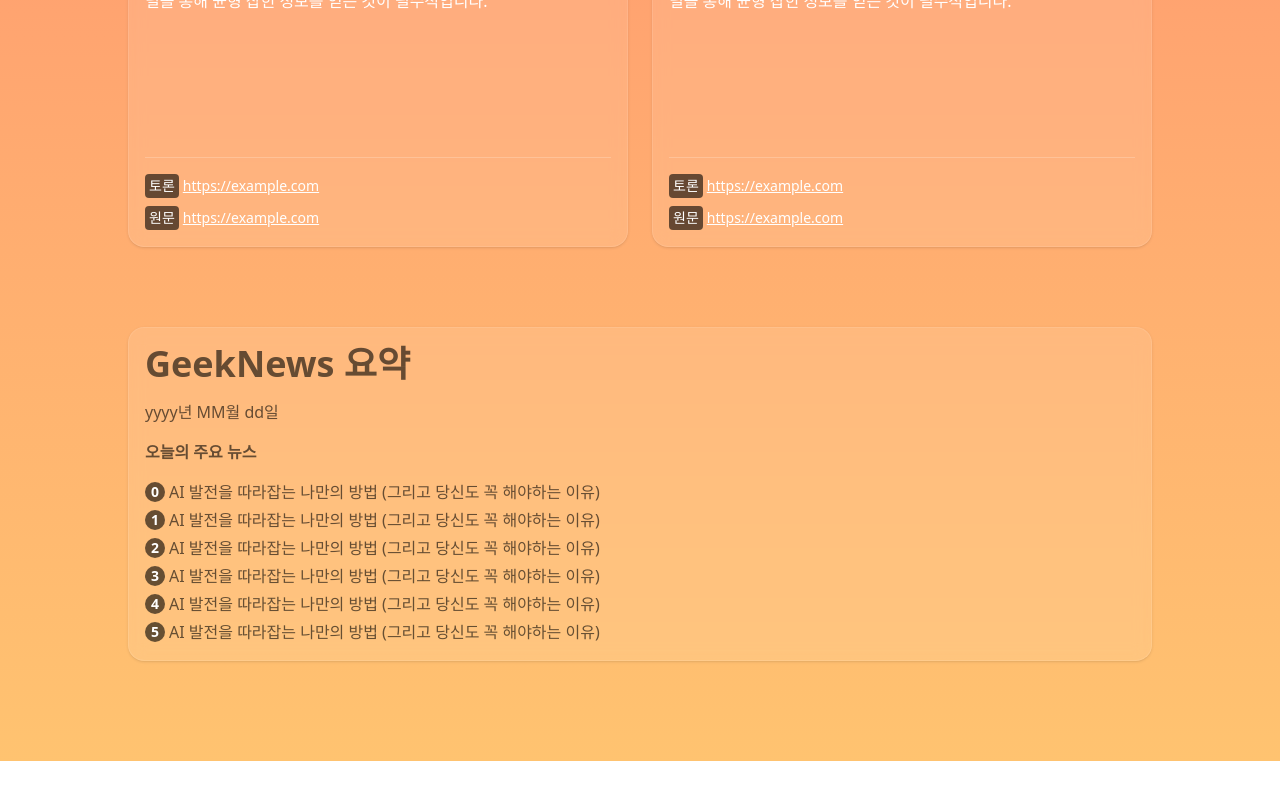
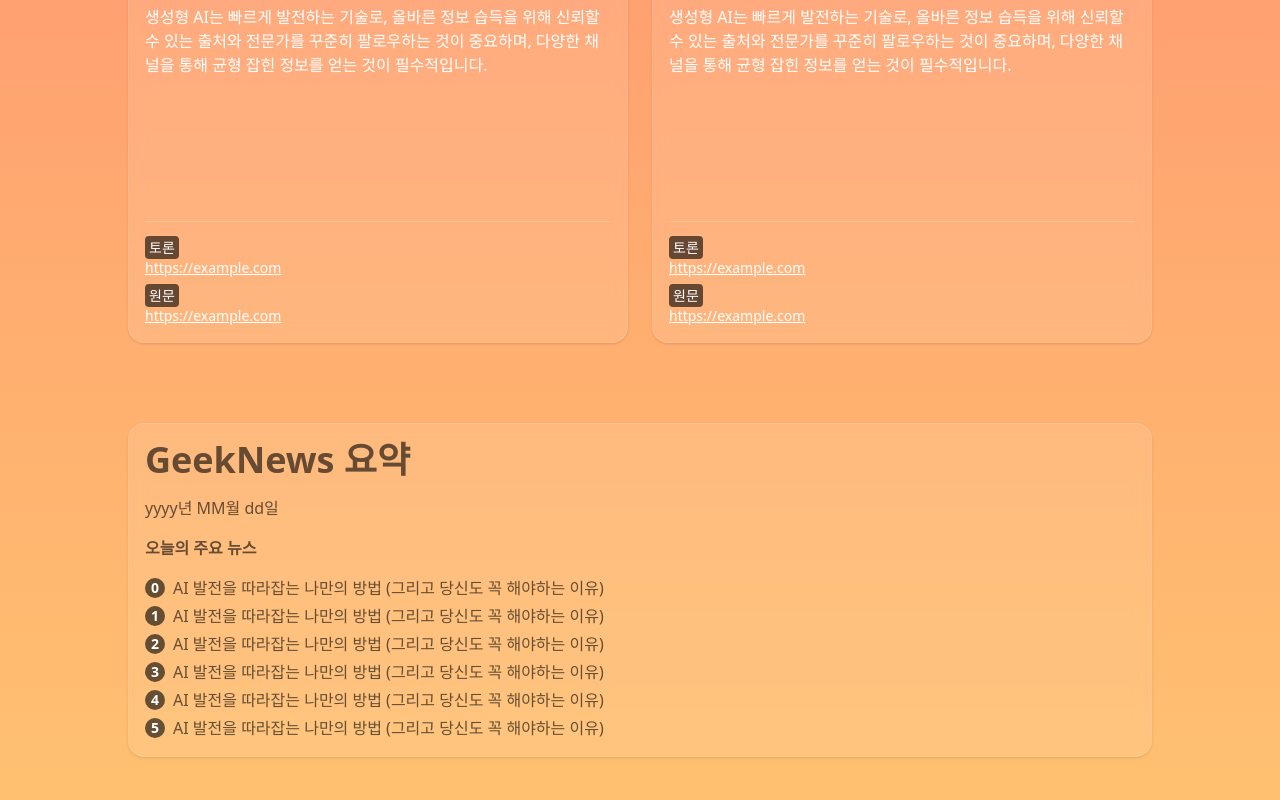
Before and after one commit to RWB0104/modenews, a React (Vite) app: page / in a window 1280 px wide. Shown: the part 1450-2250 px from the top of the page. Before the commit the page ends 2211 px from the top, so only its background shows below. Built offline with nearby package versions, Linux system fonts and the light colour scheme.

Commit message:
chore: 📱 레이아웃 개선
- 모바일일 경우 그리드 한 칸 적용
- 기타 레이아웃 정리

```diff
--- a/src/components/NewsCard/NewsCard.tsx
+++ b/src/components/NewsCard/NewsCard.tsx
@@ -71,9 +71,12 @@
 
 			<div className="flex flex-col gap-2">
 				{links.map(({ name, url }) => (
-					<div className="flex items-center gap-1 text-sm" key={url}>
-						<div className="rounded bg-black/60 px-1 py-0.5 text-white">{name}</div>
-						<a className="text-white underline" href={url} rel="noreferrer" target="_blank">{url}</a>
+					<div className="flex flex-col text-sm" key={url}>
+						<div>
+							<div className="inline rounded bg-black/60 px-1 py-0.5 text-white">{name}</div>
+						</div>
+
+						<a className="break-all text-white underline" href={url} rel="noreferrer" target="_blank">{url}</a>
 					</div>
 				))}
 			</div>
--- a/src/page/index/page.tsx
+++ b/src/page/index/page.tsx
@@ -128,7 +128,7 @@
 			</div>
 
 			<div className="max-w-5xl justify-self-center">
-				<section className="mt-20 grid grid-cols-2 gap-6 gap-y-12">
+				<section className="mt-20 grid grid-cols-1 gap-6 gap-y-12 sm:grid-cols-2">
 					{mocks.map((mock) => (
 						<NewsCard
 							body={mock.body}
@@ -149,12 +149,12 @@
 
 					<ul>
 						{mocks.map(({ title }, idx) => (
-							<li className="flex items-center gap-1 not-last:mb-1" key={title}>
-								<div className="flex size-5 items-center justify-center rounded-full bg-black/60 p-1 text-sm font-bold text-white">
+							<li className="flex items-center gap-2 not-last:mb-1" key={title}>
+								<div className="flex size-5 shrink-0 items-center justify-center rounded-full bg-black/60 p-1 text-sm font-bold text-white">
 									{idx}
 								</div>
 
-								<p>{title}</p>
+								<div className="break-words whitespace-break-spaces">{title}</div>
 							</li>
 						))}
 					</ul>
```
